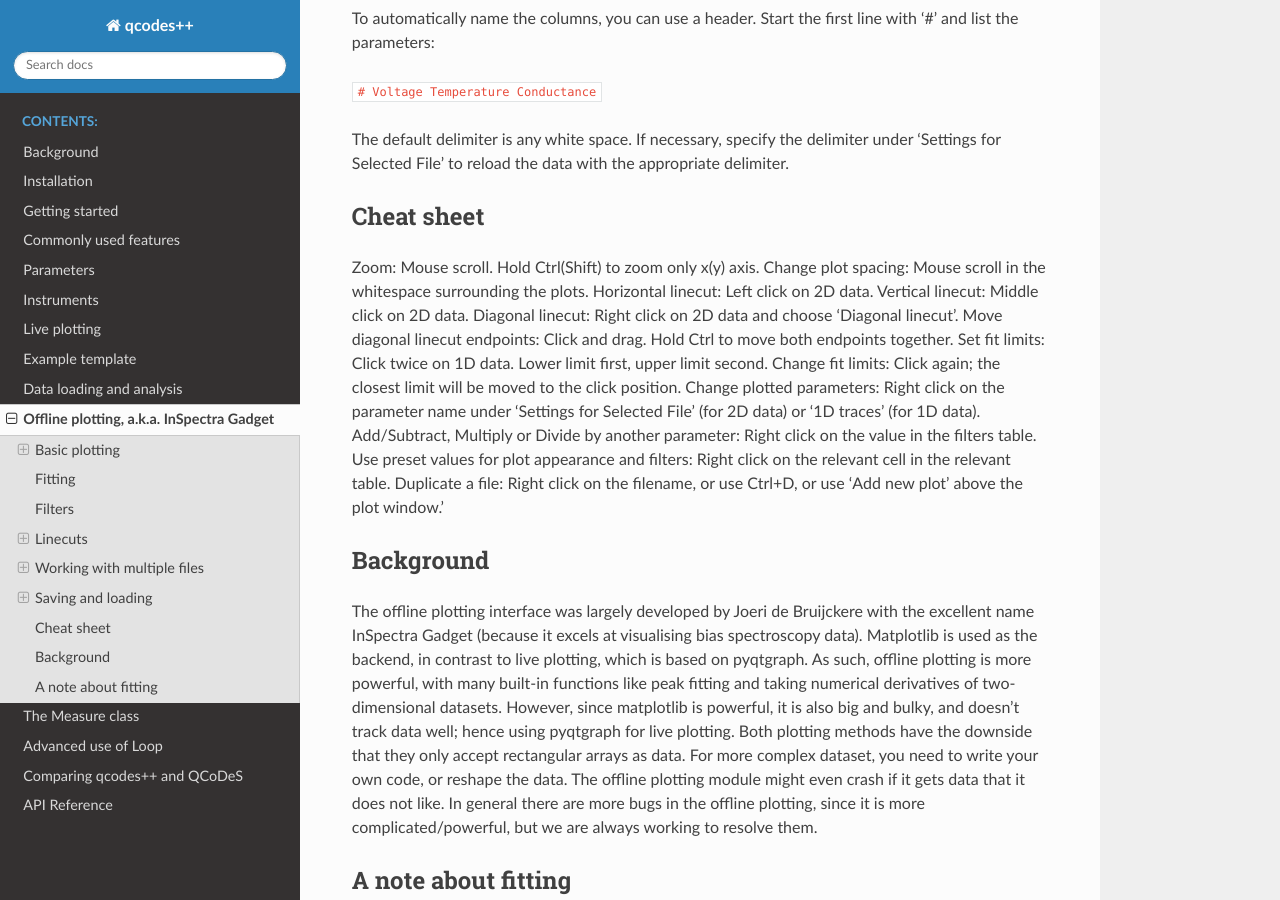
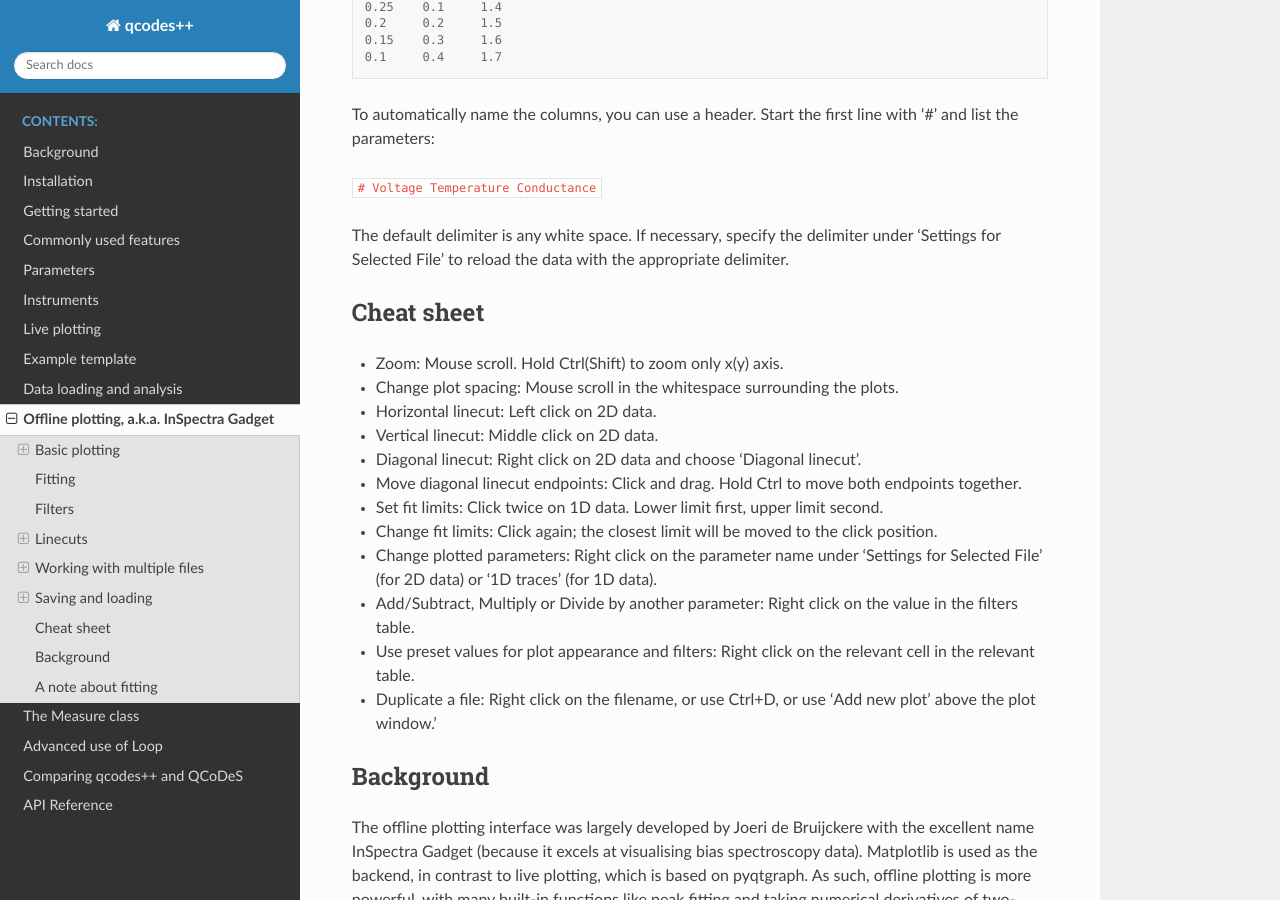
Before and after one commit to qcodespp/qcodespp.github.io, a Sphinx documentation site: the page built from docs/source/offline_plotting.rst, in a window 1280 px wide and 900 px high, scrolled down 8799 px. Built offline with Sphinx 7.4.7 and the Read the Docs theme 3.1.0, drawn with Linux system fonts in a browser that asks for light colours; some of the changed text lies outside the part shown.

Commit message:
offline_ploting

```diff
--- a/docs/source/offline_plotting.rst
+++ b/docs/source/offline_plotting.rst
@@ -191,6 +191,9 @@
 
 Since it is extremely non-obvious how various filters may affect uncertainties in different situations, only Multiply and Divide filters are applied to uncertainties (basically to facilitate unit scaling). In general, if you are performing any of the above operations, you should re-calculate your uncertainties manually. If the filter *can* be applied to the uncertainties, and the uncertainties are another parameter in the dataset, plot the parameter, copy over the filters, and then use 'Send Y to data' button to make the processed data available for plotting as an uncertainty. Otherwise, process the uncertainties as required, `open them as a new dataset <https://qcodespp.github.io/offline_plotting.html#loading-non-qcodes-data>`__, and `combine the two datasets <https://qcodespp.github.io/offline_plotting.html#combining-datasets-plots>`__.
 
+**Filters and plot types**
+Plot type is applied *before* the filters. If you want to plot the histogram or FFT of filtered data, use the appropriate 'Send X/Y/Z to data' button(s), plot the filtered data, and then choose the plot type.
+
 .. **Filters and irregular or non-monotonic x/y** As far as I can tell this is _only_ relevant for Crop X and Y functions. In which case it's a little verbose,
 
 .. Even though it's possible to plot irregular and non-monotonic x/y/z data (as long as the arrays are of the correct shape), the way that filters are applied often assume at least monotonic x and y. For example, Crop X and Crop Y are based on the *array indices* not the absolute value on the x or y axis. Similarly, the integral is only calculated correctly if X (or Y) are regular. Conversely, the derivative *is* calculated correctly for irregular X (or Y). If you apply a filter to irregular data, it is worth to peek into the code to see what the filter is actually doing. As time goes on we will try to make the filters more friendly to irregular data.
@@ -318,18 +321,18 @@
 
 Cheat sheet
 -----------
-Zoom: Mouse scroll. Hold Ctrl(Shift) to zoom only x(y) axis.
-Change plot spacing: Mouse scroll in the whitespace surrounding the plots.
-Horizontal linecut: Left click on 2D data.
-Vertical linecut: Middle click on 2D data.
-Diagonal linecut: Right click on 2D data and choose 'Diagonal linecut'.
-Move diagonal linecut endpoints: Click and drag. Hold Ctrl to move both endpoints together.
-Set fit limits: Click twice on 1D data. Lower limit first, upper limit second.
-Change fit limits: Click again; the closest limit will be moved to the click position.
-Change plotted parameters: Right click on the parameter name under 'Settings for Selected File' (for 2D data) or '1D traces' (for 1D data).
-Add/Subtract, Multiply or Divide by another parameter: Right click on the value in the filters table.
-Use preset values for plot appearance and filters: Right click on the relevant cell in the relevant table.
-Duplicate a file: Right click on the filename, or use Ctrl+D, or use 'Add new plot' above the plot window.'
+- Zoom: Mouse scroll. Hold Ctrl(Shift) to zoom only x(y) axis.
+- Change plot spacing: Mouse scroll in the whitespace surrounding the plots.
+- Horizontal linecut: Left click on 2D data.
+- Vertical linecut: Middle click on 2D data.
+- Diagonal linecut: Right click on 2D data and choose 'Diagonal linecut'.
+- Move diagonal linecut endpoints: Click and drag. Hold Ctrl to move both endpoints together.
+- Set fit limits: Click twice on 1D data. Lower limit first, upper limit second.
+- Change fit limits: Click again; the closest limit will be moved to the click position.
+- Change plotted parameters: Right click on the parameter name under 'Settings for Selected File' (for 2D data) or '1D traces' (for 1D data).
+- Add/Subtract, Multiply or Divide by another parameter: Right click on the value in the filters table.
+- Use preset values for plot appearance and filters: Right click on the relevant cell in the relevant table.
+- Duplicate a file: Right click on the filename, or use Ctrl+D, or use 'Add new plot' above the plot window.'
 
 Background
 ----------
```
